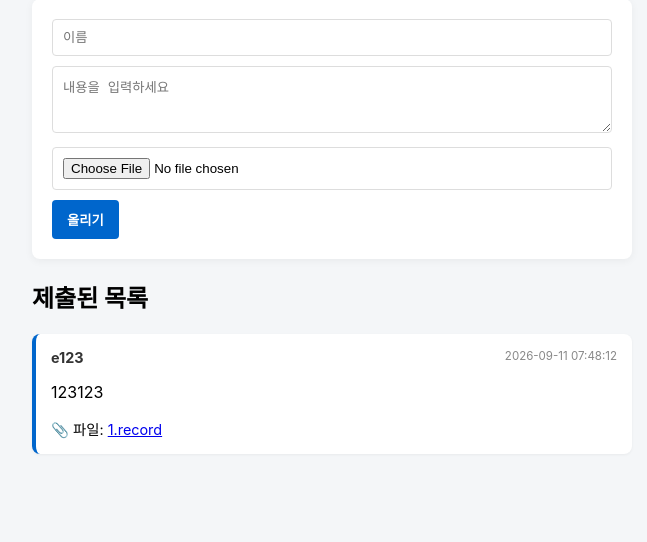
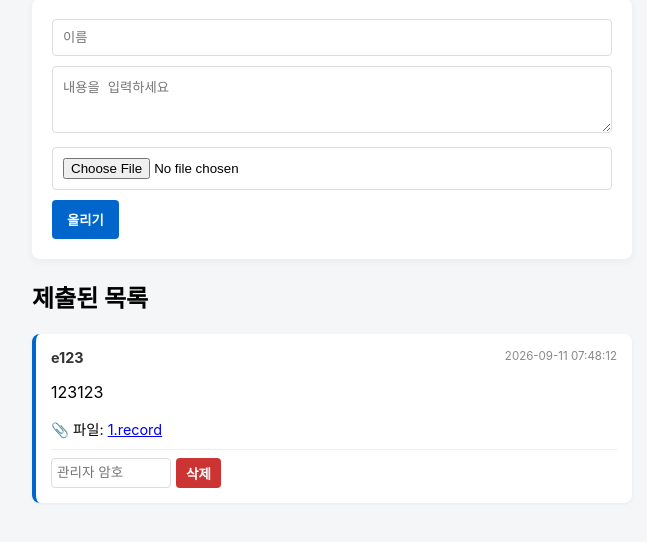
Before and after one commit to seungulx/assignment-board, a Flask app: page / in a window 1280 px wide. Shown: the part 150-692 px from the top of the page, without its empty margins (308-955 px from the left). Run offline with Flask 3, Linux system fonts and the light colour scheme; data comes from the database, SQL or seed files in the repository.

Commit message:
Update index.html

```diff
--- a/templates/index.html
+++ b/templates/index.html
@@ -9,10 +9,14 @@
         input, textarea { width: 100%; padding: 10px; margin-bottom: 10px; box-sizing: border-box; border: 1px solid #ddd; border-radius: 4px; }
         button { background: #0066cc; color: white; border: none; padding: 10px 15px; border-radius: 4px; cursor: pointer; font-weight: bold; }
         button:hover { background: #004c99; }
-        .post { background: white; padding: 15px; border-radius: 8px; margin-bottom: 10px; border-left: 4px solid #0066cc; box-shadow: 0 1px 3px rgba(0,0,0,0.05); }
+        .post { background: white; padding: 15px; border-radius: 8px; margin-bottom: 15px; border-left: 4px solid #0066cc; box-shadow: 0 1px 3px rgba(0,0,0,0.05); }
         .post-header { display: flex; justify-content: space-between; margin-bottom: 5px; font-size: 0.9em; color: #555; }
         .post-author { font-weight: bold; color: #333; }
         .post-file { margin-top: 8px; font-size: 0.9em; }
+        .delete-box { margin-top: 10px; padding-top: 8px; border-top: 1px solid #eee; display: flex; gap: 5px; align-items: center; }
+        .delete-box input { width: 120px; margin-bottom: 0; padding: 5px; font-size: 0.85em; }
+        .delete-box button { background: #cc3333; padding: 5px 10px; font-size: 0.85em; }
+        .delete-box button:hover { background: #990000; }
     </style>
 </head>
 <body>
@@ -41,6 +45,14 @@
                     📎 파일: <a href="{{ url_for('downloaded_file', filename=post.filename) }}" download>{{ post.filename }}</a>
                 </div>
             {% endif %}
+
+            <!-- 관리자 암호 입력 후 삭제하는 영역 (기본 암호: 1234) -->
+            <div class="delete-box">
+                <form action="{{ url_for('delete_post', post_id=post.id) }}" method="POST" style="display: flex; gap: 5px; width: 100%; margin: 0;">
+                    <input type="password" name="admin_password" placeholder="관리자 암호" required>
+                    <button type="submit">삭제</button>
+                </form>
+            </div>
         </div>
     {% else %}
         <p style="color: #777;">아직 올라온 과제가 없습니다.</p>
```
